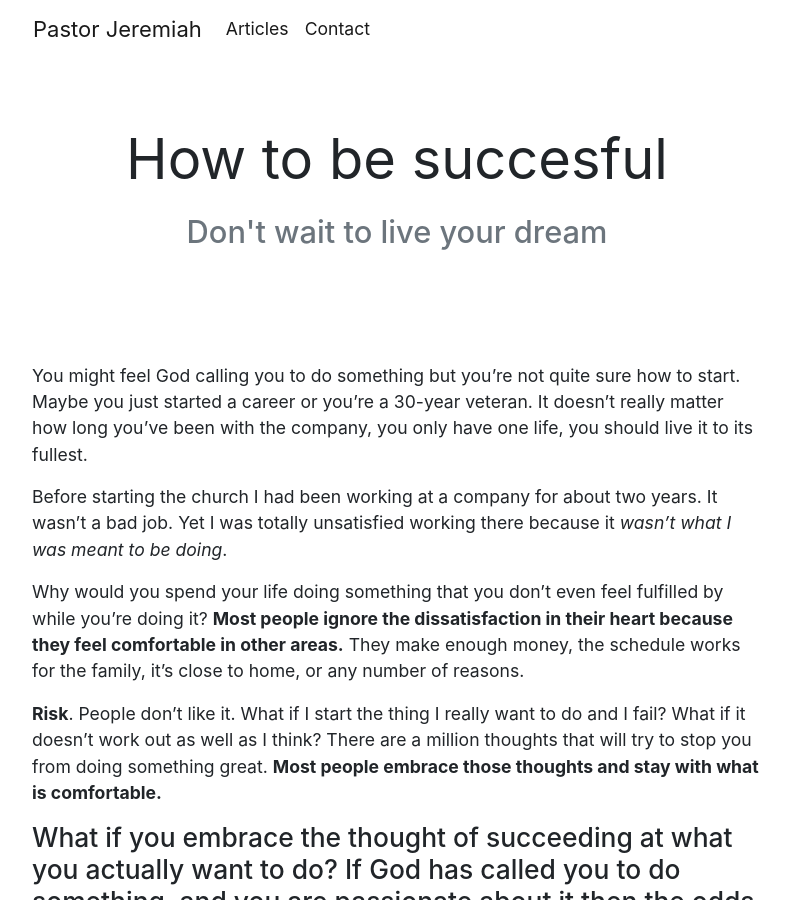
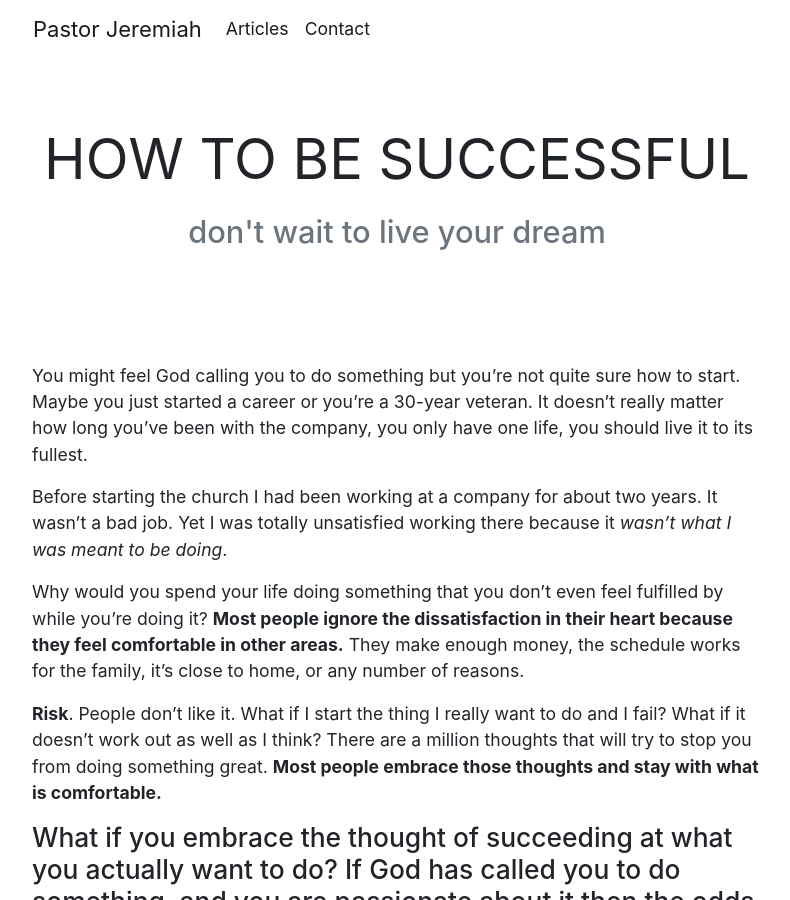
Before and after one commit to jmofyi/pastorjeremiah, a Jekyll site: the page built from _posts/2019-01-28-how-to-become-succesful.md, in a window 1280 px wide and 900 px high. Shown: the whole window, without its empty margins (243-1033 px from the left). Built offline with Jekyll 4.4.1, drawn with Linux system fonts in a browser that asks for light colours.

Commit message:
Update from Forestry.io Jeremiah Thomas updated _posts/2019-01-28-how-to-become-succesful.md

```diff
--- a/_posts/2019-01-28-how-to-become-succesful.md
+++ b/_posts/2019-01-28-how-to-become-succesful.md
@@ -1,11 +1,12 @@
 ---
-title: How to be succesful
-description: Don't wait to live your dream
+title: HOW TO BE SUCCESSFUL
+description: don't wait to live your dream
 image: ''
 tags:
 - being called
-date: 2019-01-28 00:00:00 -0500
+date: 2019-01-25 00:00:00 -0500
 layout: post
+
 ---
 You might feel God calling you to do something but you're not quite sure how to start. Maybe you just started a career or you're a 30-year veteran. It doesn’t really matter how long you’ve been with the company, you only have one life, you should live it to its fullest.
 
```
